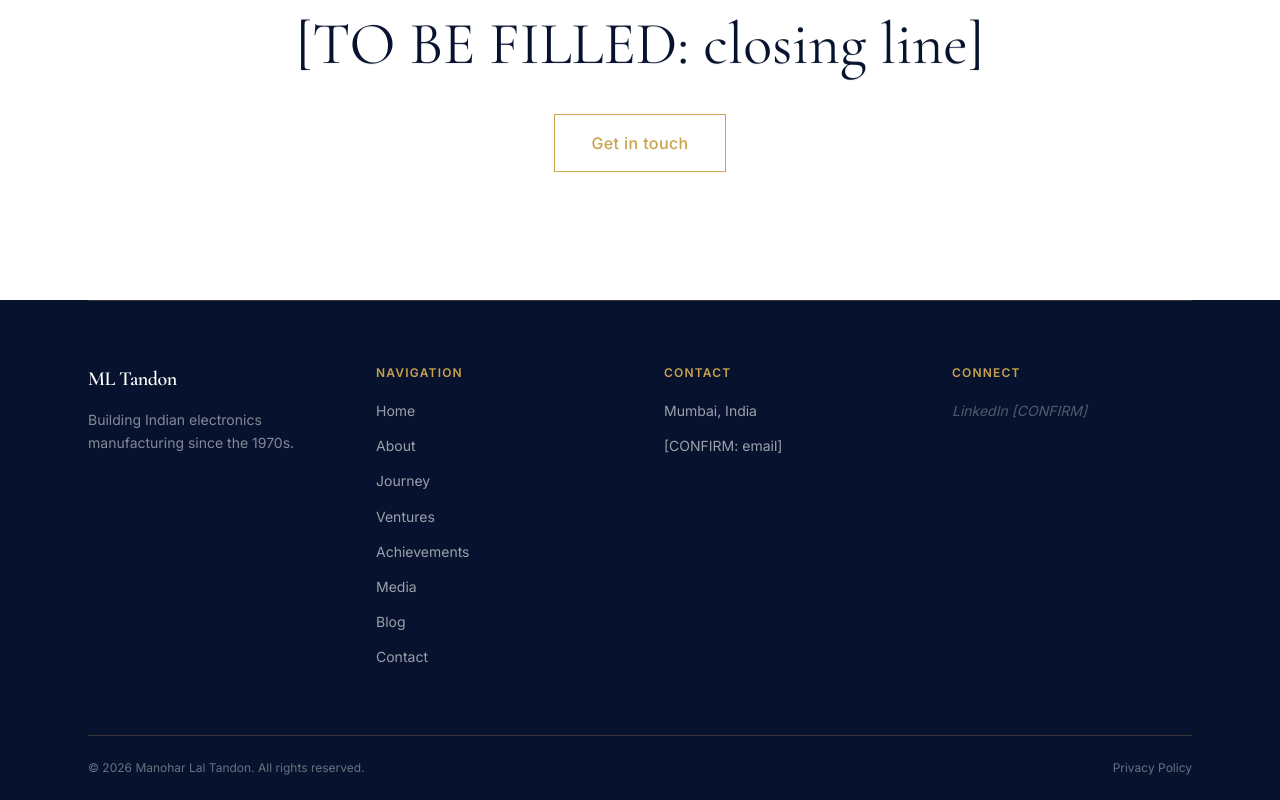
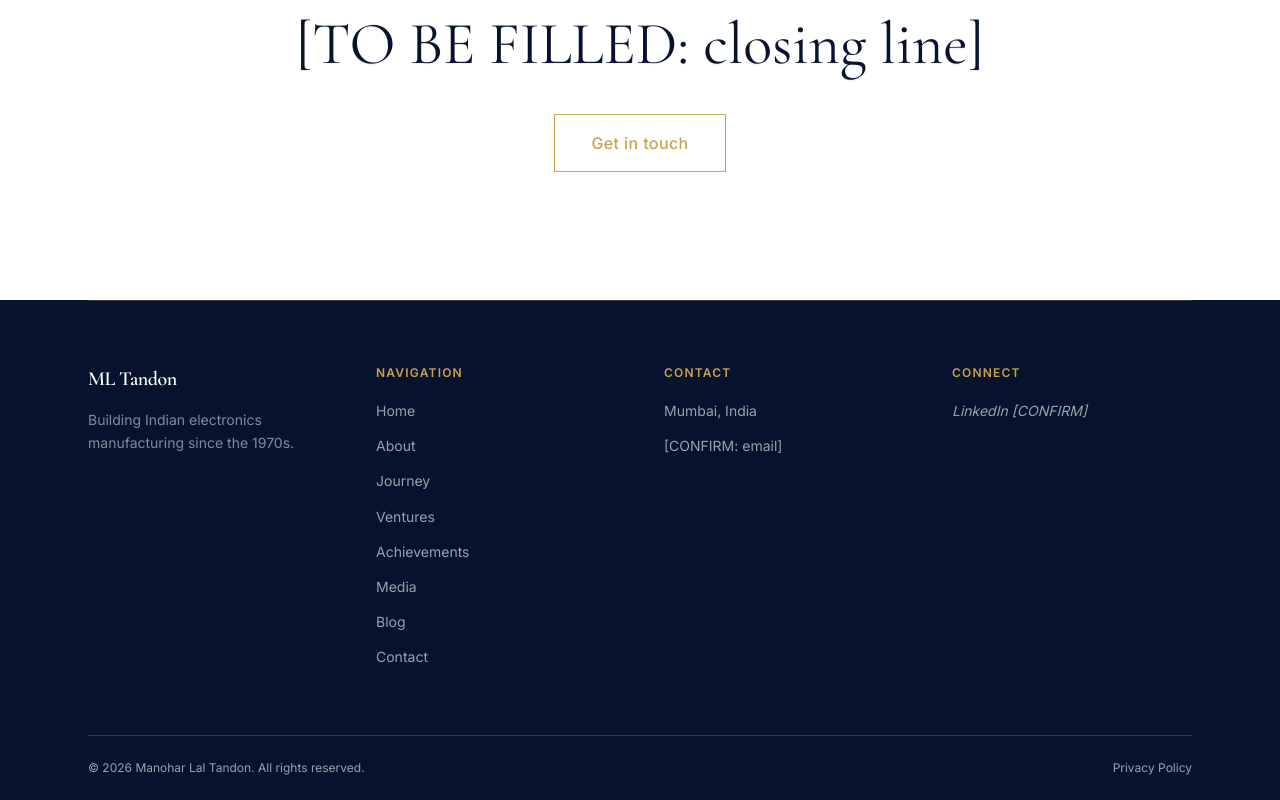
Before and after one commit to steellunknown-ui/MLT-WEBSITE, a Next.js app: page /journey in a window 1280 px wide. Shown: the part 4497-5297 px from the top of the page. Built offline with nearby package versions, Linux system fonts and the light colour scheme.

Commit message:
fix: accessibility contrast

```diff
--- a/components/layout/Footer.tsx
+++ b/components/layout/Footer.tsx
@@ -91,7 +91,7 @@ export default function Footer() {
                     LinkedIn
                   </a>
                 ) : (
-                  <span className="font-sans text-sm text-white/30 italic">
+                  <span className="font-sans text-sm text-white/60 italic">
                     LinkedIn [CONFIRM]
                   </span>
                 )}
@@ -103,12 +103,12 @@ export default function Footer() {
         {/* Bottom hairline + copyright */}
         <hr className="hairline" aria-hidden="true" />
         <div className="flex flex-col gap-2 py-6 sm:flex-row sm:items-center sm:justify-between">
-          <p className="font-sans text-xs text-white/40">
+          <p className="font-sans text-xs text-white/60">
             © {currentYear} {site.founderName}. All rights reserved.
           </p>
           <Link
             href="/privacy"
-            className="font-sans text-xs text-white/40 transition-colors duration-200 hover:text-white/70"
+            className="font-sans text-xs text-white/60 transition-colors duration-200 hover:text-white"
           >
             Privacy Policy
           </Link>
```
